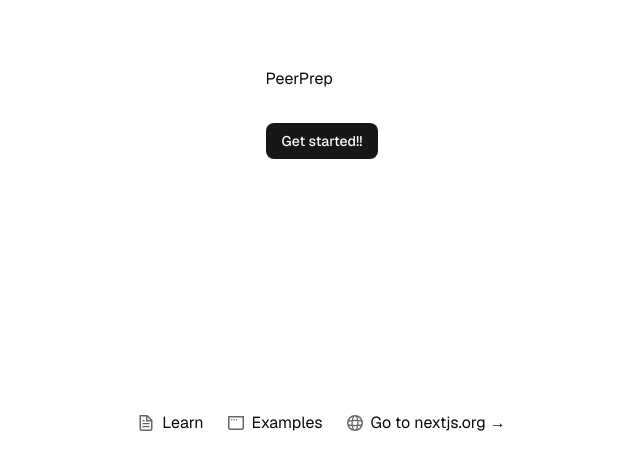
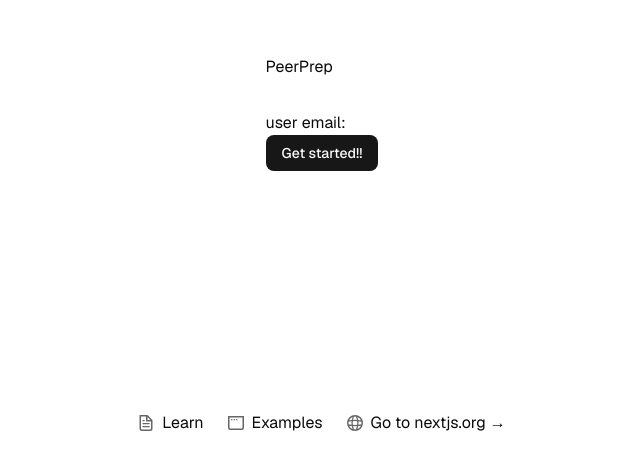
Before and after one commit to JumpyJay/PeerPrep, a Next.js app: page / in a window 1280 px wide. Shown: the part 287-756 px from the top of the page, without its empty margins (318-958 px from the left). Built offline with nearby package versions, Linux system fonts and the light colour scheme.

Commit message:
Add quick token check in home page

```diff
--- a/src/app/page.tsx
+++ b/src/app/page.tsx
@@ -1,13 +1,32 @@
+"use client";
+
 import { Button } from "@/components/ui/button";
+import { decodeJwtPayload } from "@/lib/decodeJWT";
 import Image from "next/image";
+import { useEffect, useState } from "react";
 
 export default function Home() {
+  const [userEmail, setUserEmail] = useState<string>("");
+  useEffect(() => {
+    const myToken = localStorage.getItem("token");
+
+    if (myToken) {
+      const payload = decodeJwtPayload(myToken);
+      setUserEmail(payload.id);
+
+      console.log("expiration date: " + payload.exp);
+    }
+  });
+
   return (
     <div className="font-sans grid grid-rows-[20px_1fr_20px] items-center justify-items-center min-h-screen p-8 pb-20 gap-16 sm:p-20">
       <main className="flex flex-col gap-[32px] row-start-2 items-center sm:items-start">
         <h1>PeerPrep</h1>
-        <div className="flex gap-4 items-center flex-col sm:flex-row">
-          <Button>Get started!!</Button>
+        <div>
+          <p> user email: {userEmail}</p>
+          <div className="flex gap-4 items-center flex-col sm:flex-row">
+            <Button>Get started!!</Button>
+          </div>
         </div>
       </main>
       <footer className="row-start-3 flex gap-[24px] flex-wrap items-center justify-center">
```
